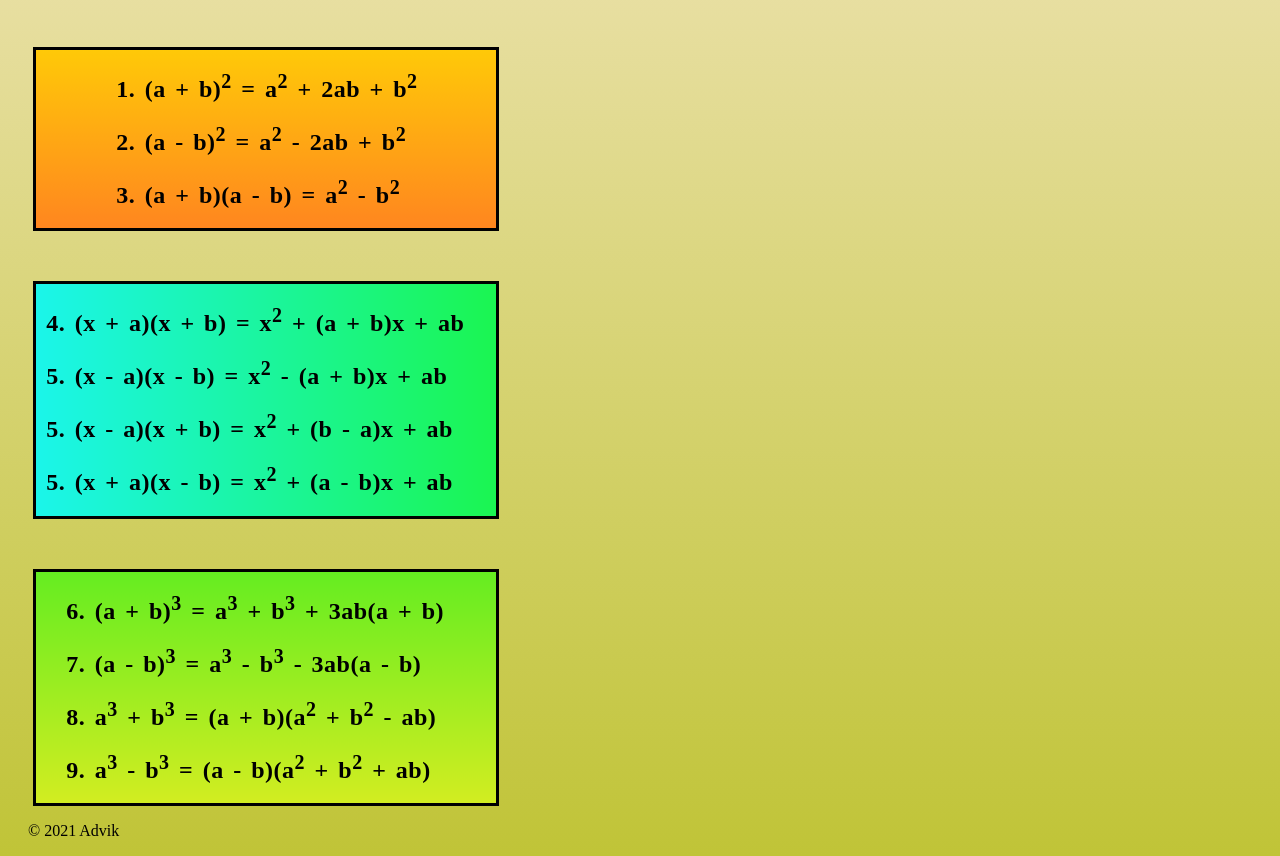
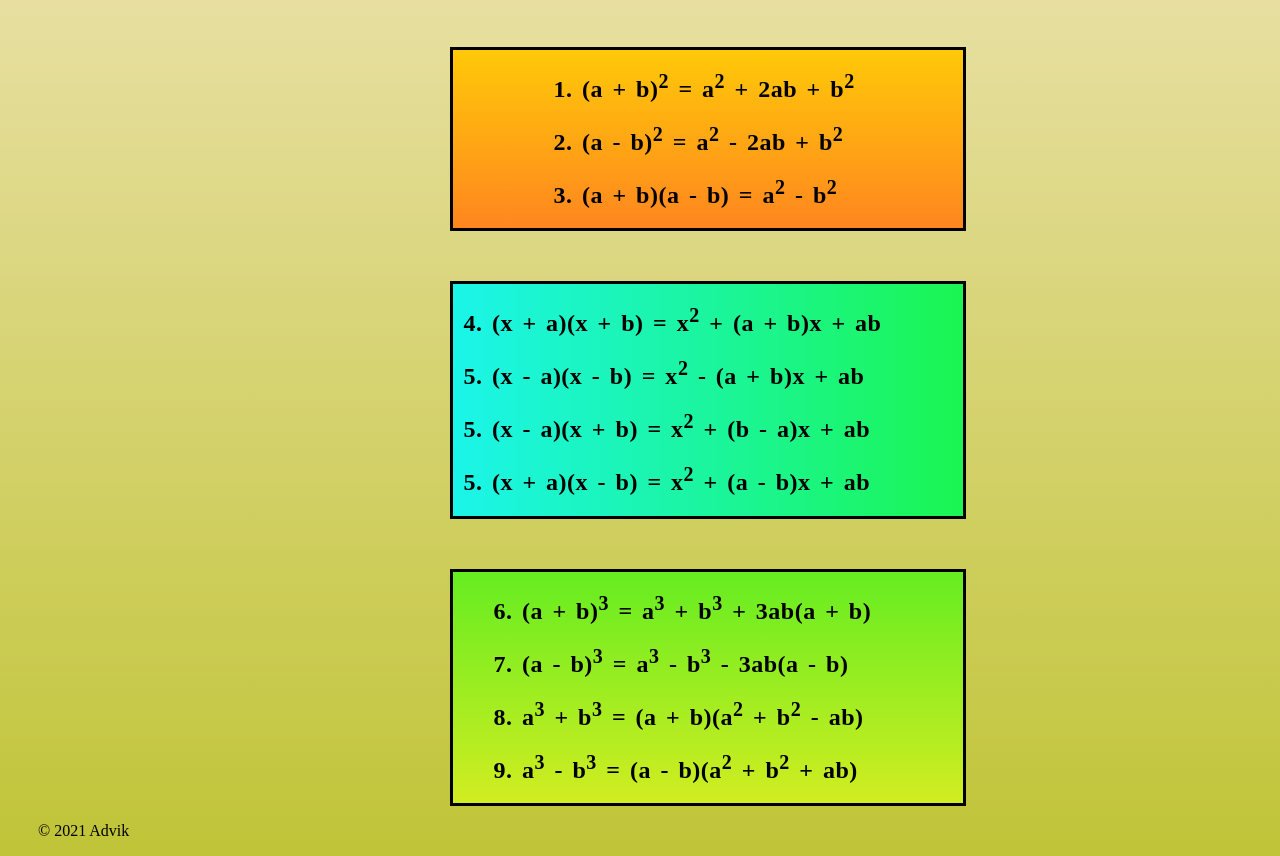
Before and after one commit to Advik7/new-website, a plain HTML site: page index.html in a window 1280 px wide. Shown: the part 77-933 px from the top of the page. Drawn offline with Linux system fonts and the light colour scheme.

Commit message:
Update main.css

```diff
--- a/main.css
+++ b/main.css
@@ -11,11 +11,11 @@ h2{
     letter-spacing: 0.5px;
 }
 div{
-    margin-left: 2%;
+    margin-left: 35%;
     margin-top:50px;
     border:solid 3px ;
     padding-left:10px;
-    width:450px;
+    width:500px;
 }
 #first{
 background:linear-gradient(to bottom,#ffc908,#ff861f);
@@ -28,11 +28,12 @@ background:linear-gradient(to bottom,#ffc908,#ff861f);
 }
 
 .first{
-    margin-left:70px;
+    margin-left:90px;
 }
 .third{
-    margin-left: 20px;
+    margin-left: 30px;
 }
 p{
-    margin-left: 20px;
+    margin-left: 30px;
+    font-size:1rem;
 }
```
